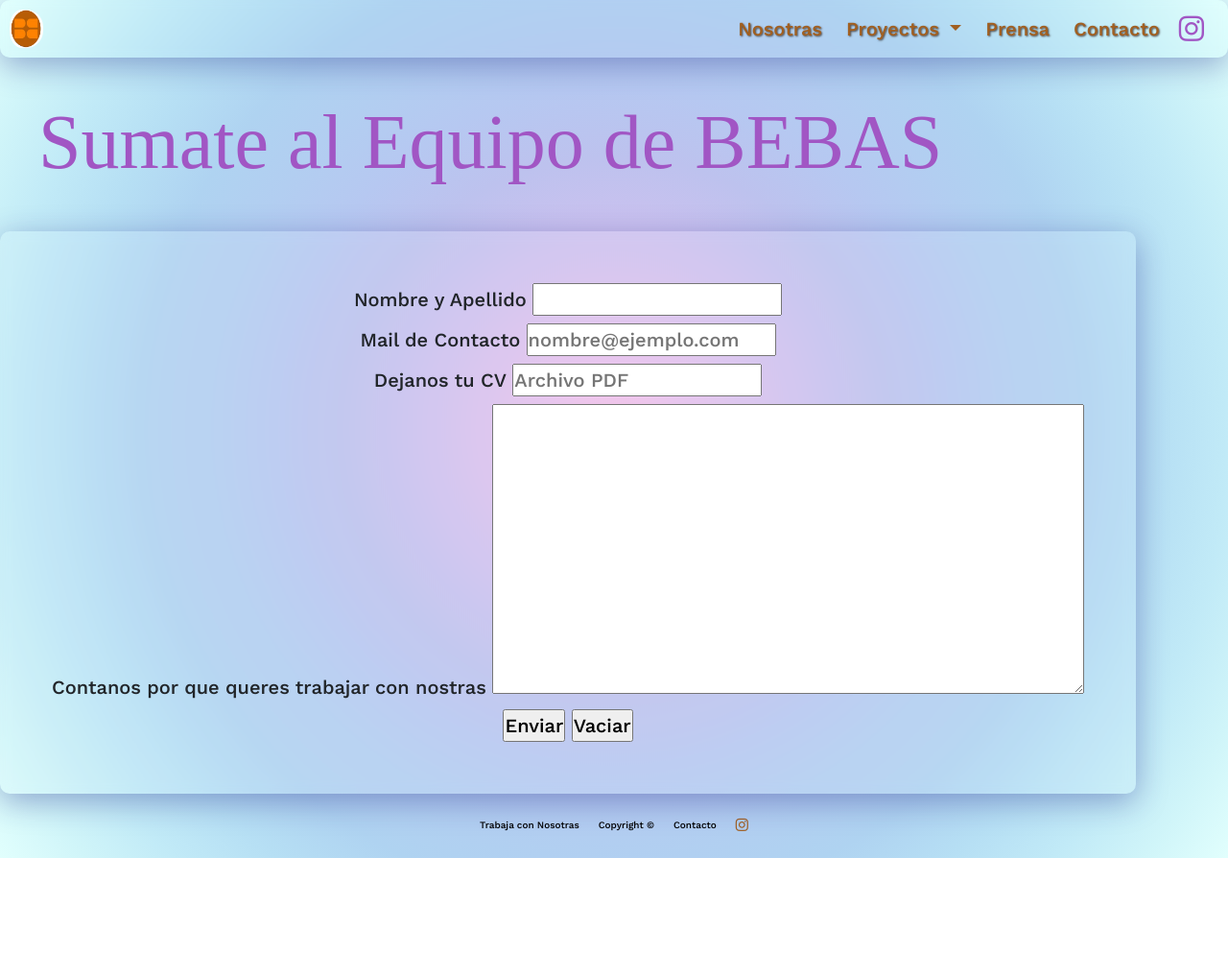
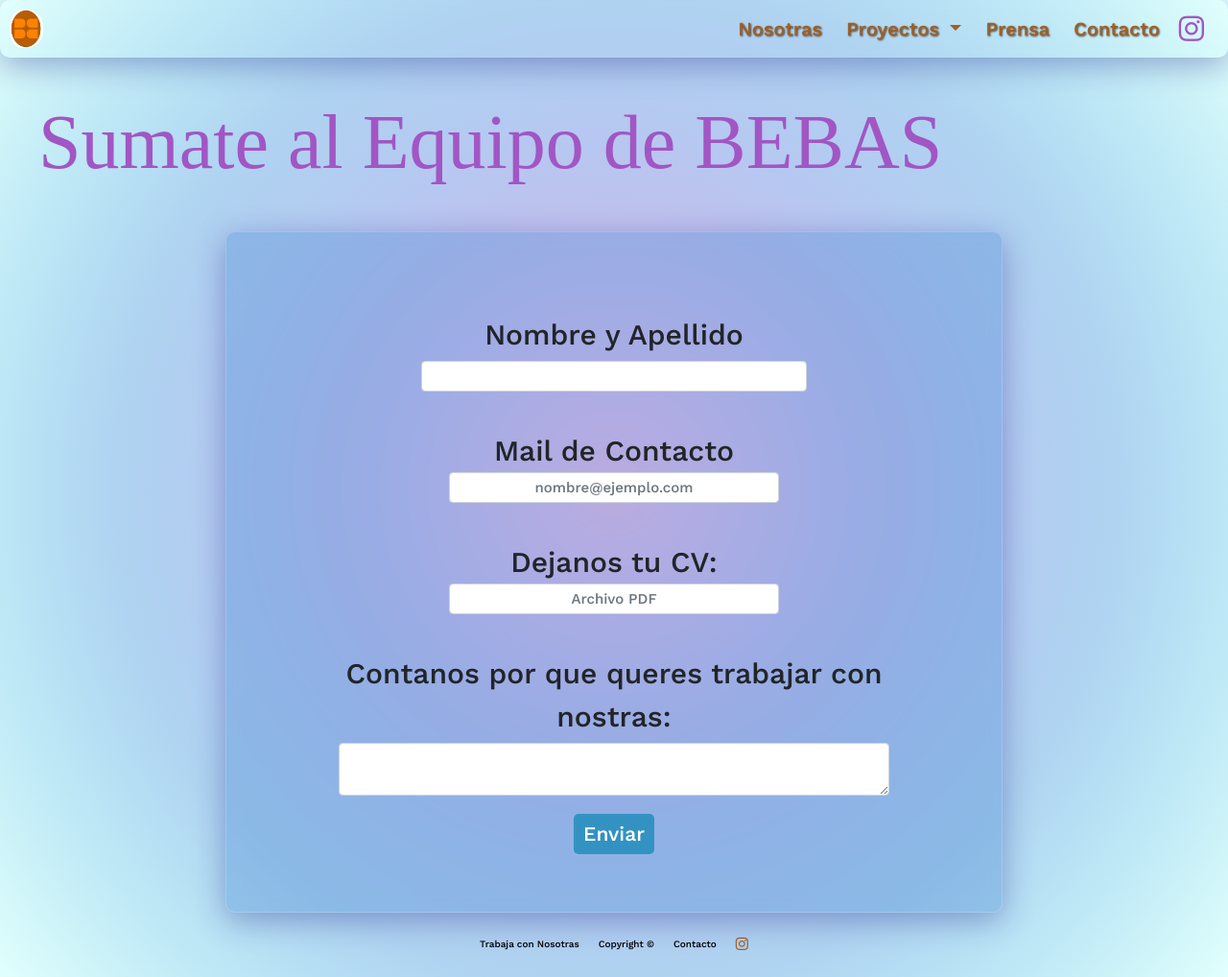
Before and after one commit to ConiRepetto/proyecto_final, a website: page assets/pages/trabaja.html in a window 1280 px wide. Shown: the whole page at 96% size. Before the commit the page ends 894 px from the top, so only its background shows below. Drawn offline with nearby package versions, Linux system fonts and the light colour scheme; a web font is replaced by a local one.

Commit message:
entrega final

```diff
--- a/assets/pages/trabaja.html
+++ b/assets/pages/trabaja.html
@@ -55,31 +55,32 @@
         <div id="main__title__trabaja">
             <h2>Sumate al Equipo de BEBAS</h2>
         </div>
-        <div class="div__trab">
-            <section class="trabaja__form">
+        <div class="container__form">
+            <div class="div__form__trabaja">
             <form action="./gracias.html" method="post">
-                    <div>
-                        <label for="nombre">Nombre y Apellido</label>
-                        <input type="text" id="nombre" name="Nombre"/>
+                <div class="form__item col-sm-10 col-lg-7">
+                    <label for="nombre" class="form-label  ">Nombre y Apellido</label>
+                    <input type="text" class="form-control" id="nombre"name="Nombre"/>
                 </div>
-                    <div>
-                        <label for="email">Mail de Contacto</label>
-                        <input type="email" id="email" name="email" placeholder="nombre@ejemplo.com"/>
+                <div class="form__item col-sm-10 col-lg-6">
+                    <label for="inputEmail3" class="form-lebel">Mail de Contacto</label>
+                    <input type="email" class="form-control" id="inputEmail3" placeholder="nombre@ejemplo.com">
                 </div>
-                    <div>
-                        <label for="CV">Dejanos tu CV</label>
-                        <input type="text" id="CV" name="cv" placeholder="Archivo PDF"/>
+                <div class="form__item col-sm-10 col-lg-6">
+                    <label for="CV" class="form-lebel">Dejanos tu CV:</label>
+                    <input type="text" id="CV" name="CV" placeholder="Archivo PDF"class="form-control">
                 </div>
-                    <div>
-                        <label for="consulta"> Contanos por que queres trabajar con nostras</label>
-                        <textarea id="consulta" rows="10" cols="50"> </textarea>
+                <div class="form__item col-sm-11 col-lg-10">
+                    <label for="consulta" class="form-label">Contanos por que queres trabajar con nostras:</label>
+                    <textarea type="text" class="form-control" id="consulta"> </textarea>
                 </div>
-                    <div>
-                    <input type="submit" value="Enviar">
-                    <input type="reset" value="Vaciar">
+                <div class="buttons__trabaja">
+                    <button type="submit" class="btn btn-primary css-button-arrow--sky">Enviar</button>
                 </div>
+
+
             </form>
-        </section>
+            </div>
         </div>
     </main>
     <footer class="back__nosotras d-flex justify-content-sm-center justify-content-md-center justify-content-xl-center justify-content-lg-center">
--- a/assets/scss/partials/_contacto.scss
+++ b/assets/scss/partials/_contacto.scss
@@ -1,22 +1,87 @@
-main{
-    width: 100%;
+.container__form{
+    display: flex;
+    justify-content: center;
+    align-items: center;
+}
+
 .div__form{
     display: flex;
     justify-content: center;
+    align-items: center;
+    width: fit-content;
+    height: fit-content;
+    background: rgba( 144, 19, 254, 0.3 );
+    box-shadow: 0 8px 32px 0 rgba( 31, 38, 135, 0.37 );
+    backdrop-filter: blur( 7.5px );
+    -webkit-backdrop-filter: blur( 7.5px );
+    border-radius: 10px;
+    border: 1px solid rgba( 255, 255, 255, 0.18 );
     }
 
 form{
     @include flex (column, space-around, center, $small);
-        font-size: $small;
+    font-size: $medium;
     font-family: $fuente-cuerpo;
     }
 
-    form div{
-        padding: 0.2em;
-    }
-    .btn{
-        font-size: 0.5em;
-        font-family: $fuente-cuerpo;
+.form__item{
+    @include flex(column, center, center, 0.8em 0 0.5em 0);
+    text-align: center;
 }
 
+
+.form-control{
+    font-size: 0.5em;
+    text-align: center;
 }
+
+#consulta{
+    text-align: left;
+}
+
+.button__contacto{
+    display: flex;
+    flex-direction: row;
+    padding: 0.5em;
+}
+
+
+
+.css-button-arrow--rose {
+    width: fit-content;
+    height: fit-content;
+    color: #fff;
+    padding: 5px 10px;
+    font-weight: lighter;
+    font-size: 0.7em;
+    cursor: pointer;
+    transition: all 0.3s ease;
+    position: relative;
+    display: inline-block;
+    outline: none;
+    overflow: hidden;
+    border-radius: 5px;
+    border: none;
+    background-color: #ff3c77c7
+  }
+  .css-button-arrow--rose:hover {
+    border-radius: 5px;
+    padding-right: 24px;
+    padding-left:8px;
+    background-color: #9c2f4fb7
+  }
+  .css-button-arrow--rose:hover:after {
+    opacity: 3;
+    right: 10px;
+    align-self: center;
+  }
+  .css-button-arrow--rose:after {
+    content: "\00BB";
+    position: absolute;
+    opacity: 0;
+    font-size: 20px;
+    line-height: 40px;
+    top: 0;
+    right: -20px;
+    transition: 0.4s;
+  }
--- a/assets/scss/partials/_trabaja.scss
+++ b/assets/scss/partials/_trabaja.scss
@@ -1,11 +1,78 @@
-.trabaja__form{
+.container__form{
     display: flex;
-    padding: 1rem;
+    justify-content: center;
+    align-items: center;
+}
+
+.div__form__trabaja{
+    display: flex;
+    justify-content: center;
+    align-items: center;
     width: fit-content;
     height: fit-content;
-    background-color: rgba( 255, 255, 255, 0.1 );
+    background: rgba( 59, 125, 206, 0.3 );
     box-shadow: 0 8px 32px 0 rgba( 31, 38, 135, 0.37 );
-    backdrop-filter: blur( 6px );
-    -webkit-backdrop-filter: blur( 6px );
+    backdrop-filter: blur( 7.5px );
+    -webkit-backdrop-filter: blur( 7.5px );
     border-radius: 10px;
+    border: 1px solid rgba( 255, 255, 255, 0.18 );
+    }
+
+form{
+    @include flex (column, space-around, center, $small);
+    font-size: $medium;
+    font-family: $fuente-cuerpo;
+    }
+
+.form__item{
+    @include flex(column, center, center, 0.8em 0 0.5em 0);
+    text-align: center;
 }
+
+.form-control{
+    font-size: 0.5em;
+    text-align: center;
+}
+
+#consulta{
+    text-align: left;
+}
+
+
+.css-button-arrow--sky {
+    width: fit-content;
+    height: fit-content;
+    color: #fff;
+    padding: 5px 10px;
+    font-weight:lighter;
+    font-size: 0.7em;
+    cursor: pointer;
+    transition: all 0.3s ease;
+    position: relative;
+    display: inline-block;
+    outline: none;
+    overflow: hidden;
+    border-radius: 5px;
+    border: none;
+    background-color: rgba(21, 137, 183, 0.753)
+  }
+  .css-button-arrow--sky:hover {
+    border-radius: 5px;
+    padding-right: 24px;
+    padding-left:8px;
+    background-color: rgba(0, 72, 130, 0.753)
+  }
+  .css-button-arrow--sky:hover:after {
+    opacity: 1;
+    right: 10px;
+  }
+  .css-button-arrow--sky:after {
+    content: "\00BB";
+    position: absolute;
+    opacity: 0;
+    font-size: 20px;
+    line-height: 40px;
+    top: 0;
+    right: -20px;
+    transition: 0.4s;
+  }
```
Also changed, not shown: assets/pages/contacto.html (+14 -9 lines), assets/css/stylepack.css. Lines whose indentation alone changed are shown as unchanged.
